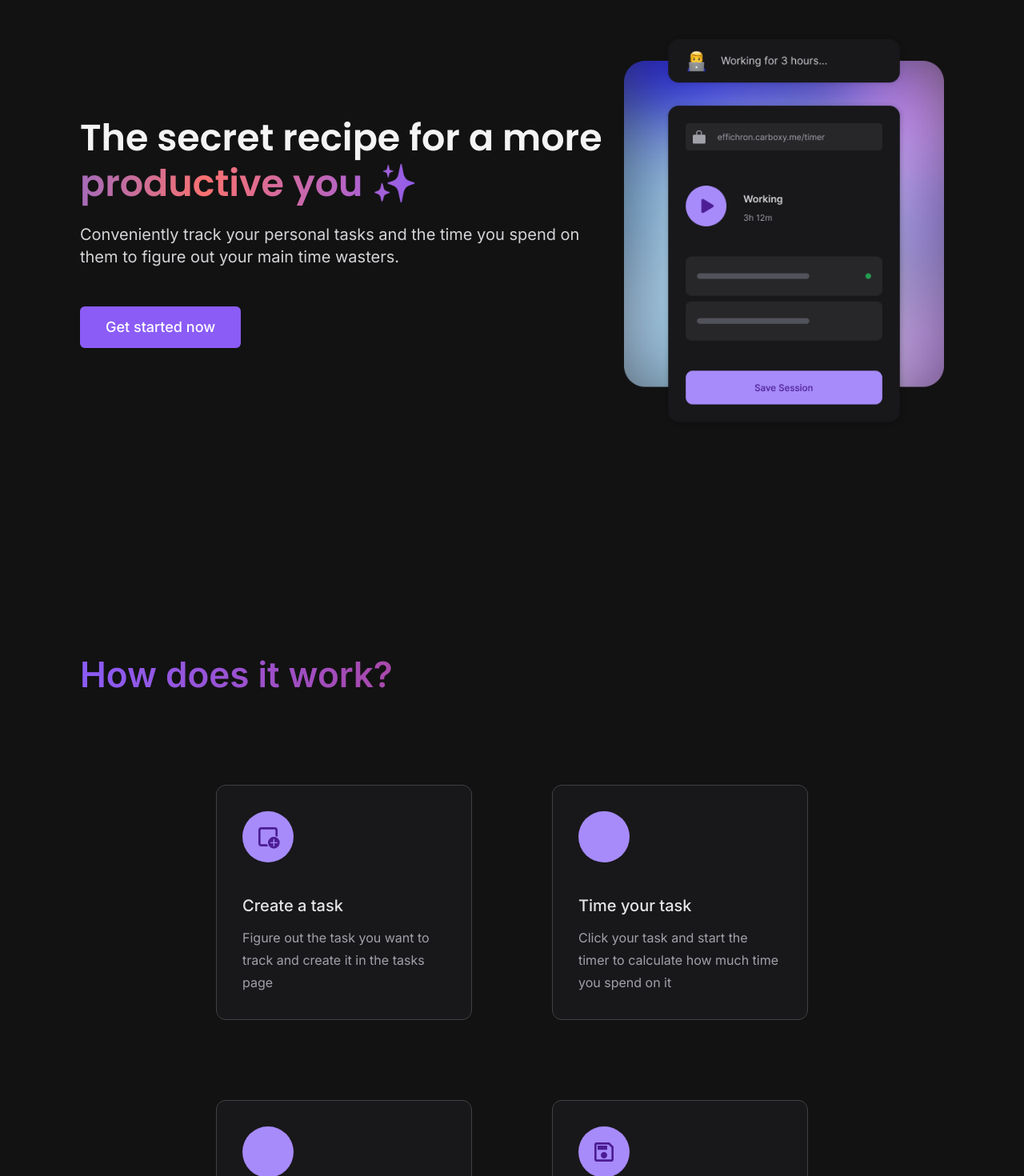
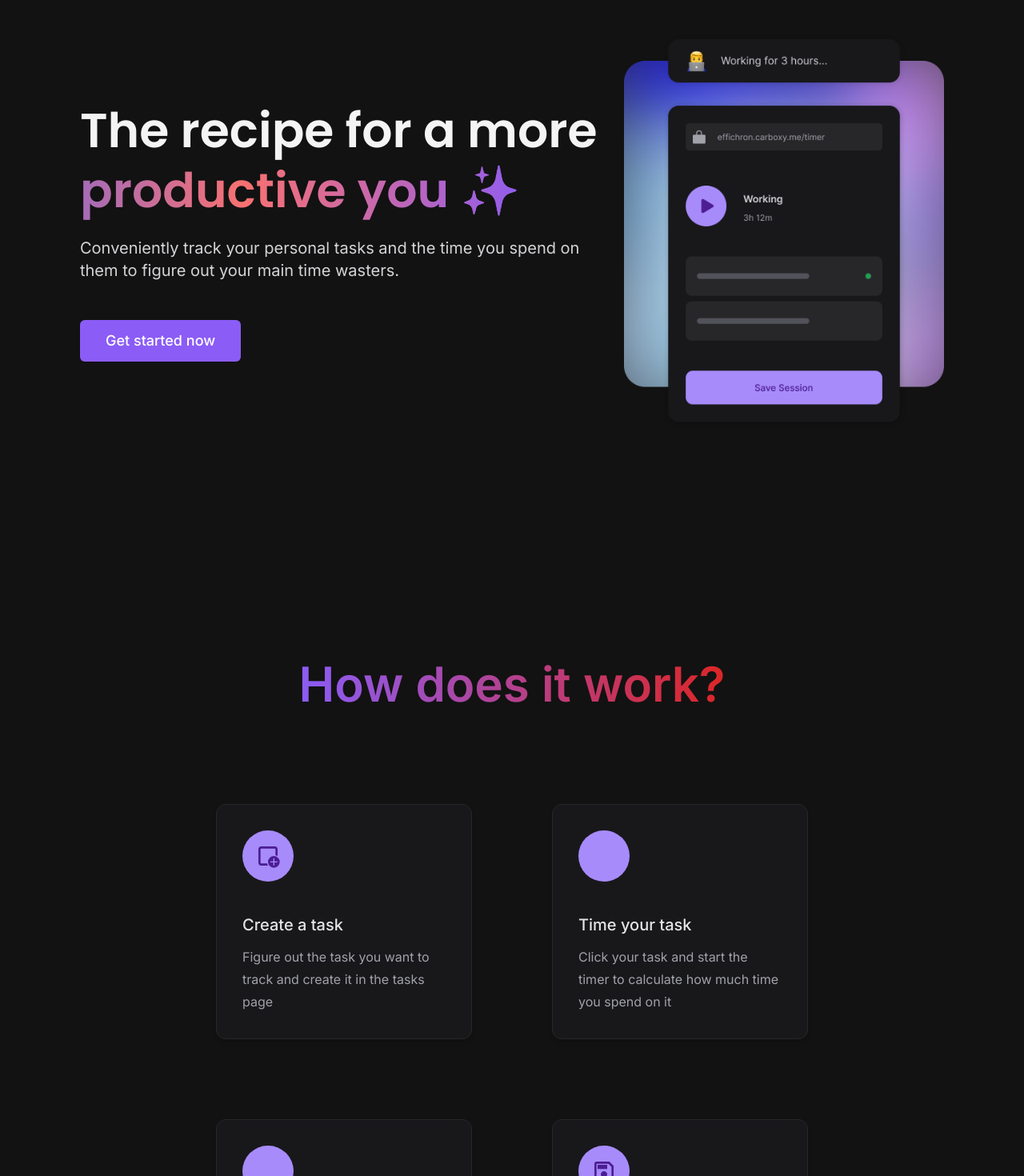
Before and after one commit to CarboxyDev/Effichron, a Next.js app: page / in a window 1280 px wide. Shown: the part 200-1670 px from the top of the page at 80% size. Built offline with nearby package versions, Linux system fonts and the light colour scheme; no server answers; some icons are missing; what tailwindcss-debug-screens would draw is missing.

Commit message:
Modification: Change styling of HeroSection and HowItWorks components

```diff
--- a/src/components/home/HeroSection.tsx
+++ b/src/components/home/HeroSection.tsx
@@ -13,13 +13,13 @@ export const HeroSection = () => {
           <h1
             className={cn(
               headingFont.className,
-              'text-[28px] font-semibold leading-tight text-dark-100 md:text-[46px]'
+              'text-3xl font-semibold leading-tight text-dark-100 md:text-4xl xl:text-6xl xl:leading-tight'
             )}
           >
-            The secret recipe for a more{' '}
+            The recipe for a more{' '}
             <span className="magic-text">productive you ✨</span>
           </h1>
-          <p className="mt-3 text-lg leading-tight text-dark-300 md:mt-5 md:leading-8 xl:text-xl">
+          <p className="mt-3 text-base leading-tight text-dark-300 md:mt-5 md:text-lg md:leading-8 xl:text-xl">
             Conveniently track your personal tasks and the time you spend on
             them to figure out your main time wasters.
           </p>
--- a/src/components/home/HowItWorksSection.tsx
+++ b/src/components/home/HowItWorksSection.tsx
@@ -15,13 +15,17 @@ export const ExplanationCard = (props: ExplanationCardProps) => {
     <>
       <div
         className={cn(
-          'w-80 rounded-xl border border-dark-700 bg-dark-900 transition duration-500 ease-in-out hover:scale-105 hover:border-dark-800',
+          'w-80 rounded-xl border border-dark-800 bg-dark-900 shadow-md transition duration-500 ease-in-out hover:scale-105 hover:border-dark-800',
           order === 4 && 'md:row-start-2 xl:row-auto'
         )}
       >
         <div className="flex flex-col p-8">
-          <div className="flex h-16 w-16 items-center justify-center rounded-full bg-primary-400">
-            <Icon icon={iconName} className="h-8 w-8 text-primary-900" />
+          <div
+            className={cn(
+              'flex h-16 w-16 items-center justify-center rounded-full bg-primary-400'
+            )}
+          >
+            <Icon icon={iconName} className={cn('h-8 w-8 text-primary-900')} />
           </div>
           <div className="mt-10">
             <h4 className="text-xl font-medium text-dark-200">{title}</h4>
@@ -87,8 +91,8 @@ const WorkingExplanationGrid = () => {
 export const HowItWorksSection = () => {
   return (
     <>
-      <div>
-        <h3 className="text-gradient-1 text-3xl font-semibold md:text-[44px]">
+      <div className="flex flex-col">
+        <h3 className="text-gradient-1 mx-auto inline text-3xl font-semibold md:text-6xl">
           How does it work?
         </h3>
         <div className="mt-24 flex justify-center md:mt-30">
```
